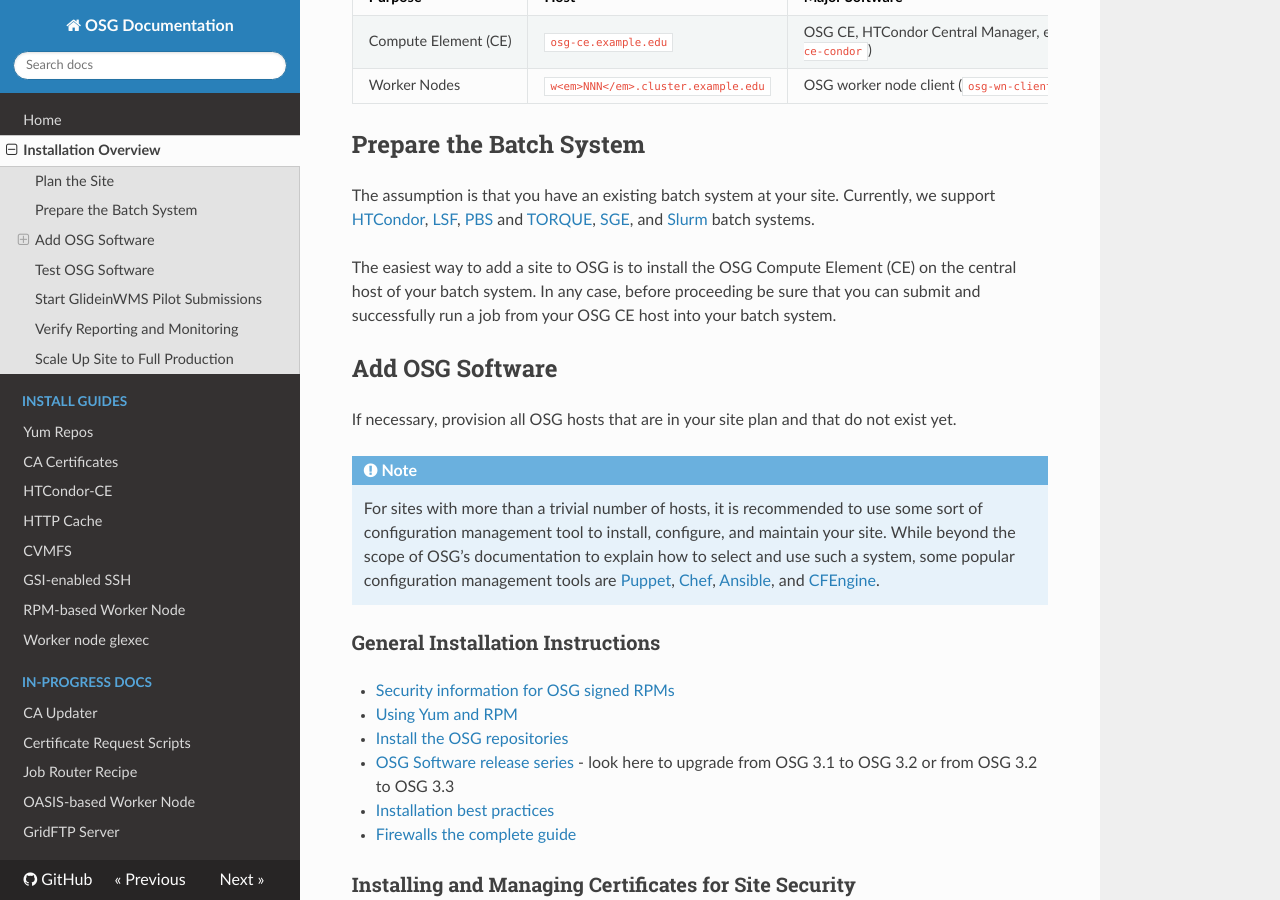
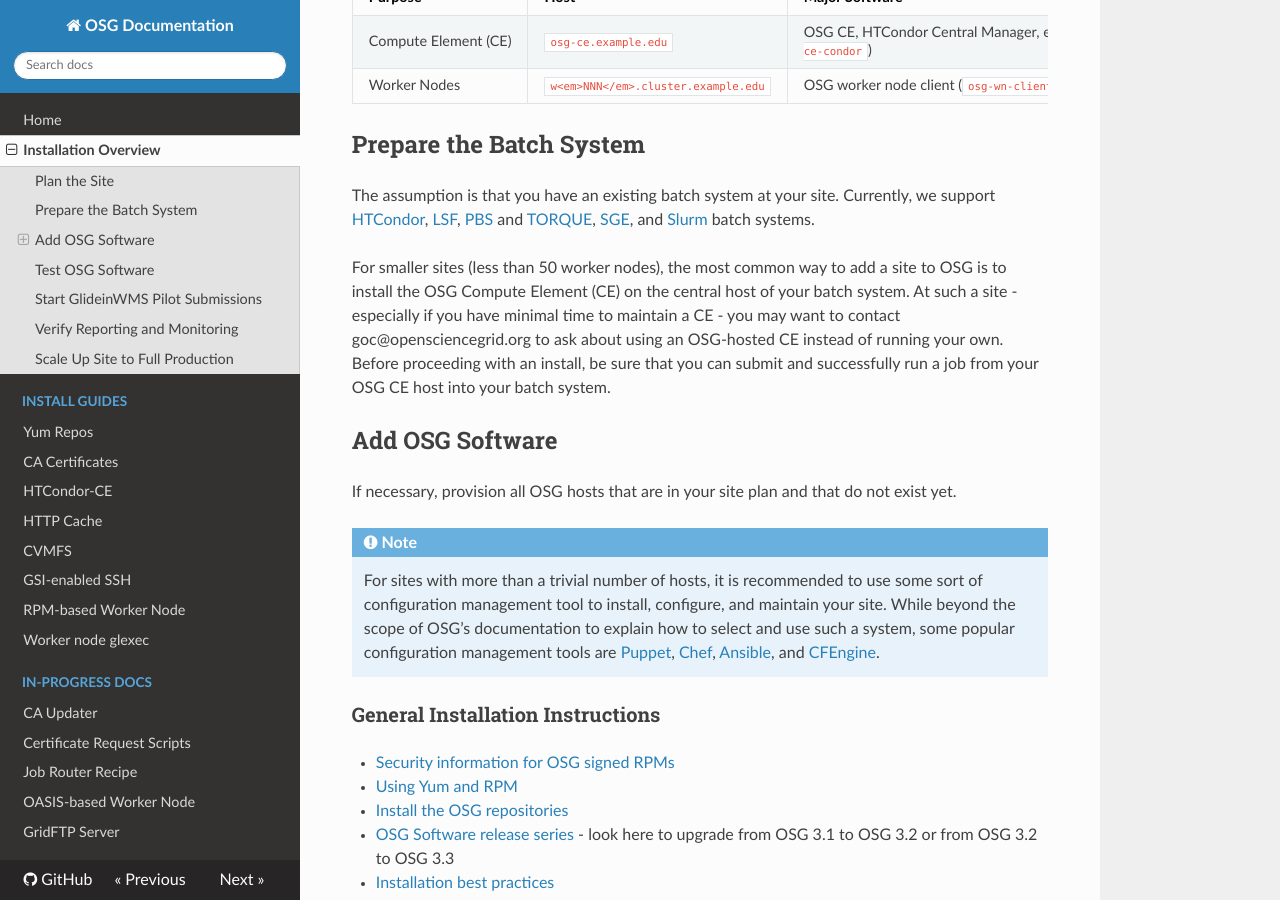
Before and after one commit to osg-htc/docs, an MkDocs documentation site: the page built from docs/install-overview.md, in a window 1280 px wide and 900 px high, scrolled down 476 px. Built offline with MkDocs 1.6.1, drawn with Linux system fonts in a browser that asks for light colours; nearby versions of some CDN libraries; old or Windows-style settings are respelled for this version of MkDocs.

Commit message:
Tweak language about where/when to install the CE

```diff
--- a/docs/install-overview.md
+++ b/docs/install-overview.md
@@ -18,7 +18,7 @@ Prepare the Batch System
 
 The assumption is that you have an existing batch system at your site. Currently, we support [HTCondor](http://research.cs.wisc.edu/htcondor/), [LSF](http://www-03.ibm.com/systems/platformcomputing/products/lsf/), [PBS](http://www.pbsworks.com) and [TORQUE](http://www.adaptivecomputing.com/products/open-source/torque/), [SGE](http://en.wikipedia.org/wiki/Oracle_Grid_Engine), and [Slurm](http://slurm.schedmd.com) batch systems.
 
-The easiest way to add a site to OSG is to install the OSG Compute Element (CE) on the central host of your batch system. In any case, before proceeding be sure that you can submit and successfully run a job from your OSG CE host into your batch system.
+For smaller sites (less than 50 worker nodes), the most common way to add a site to OSG is to install the OSG Compute Element (CE) on the central host of your batch system.  At such a site - especially if you have minimal time to maintain a CE - you may want to contact goc@opensciencegrid.org to ask about using an OSG-hosted CE instead of running your own.  Before proceeding with an install, be sure that you can submit and successfully run a job from your OSG CE host into your batch system.
 
 Add OSG Software
 ----------------
```
